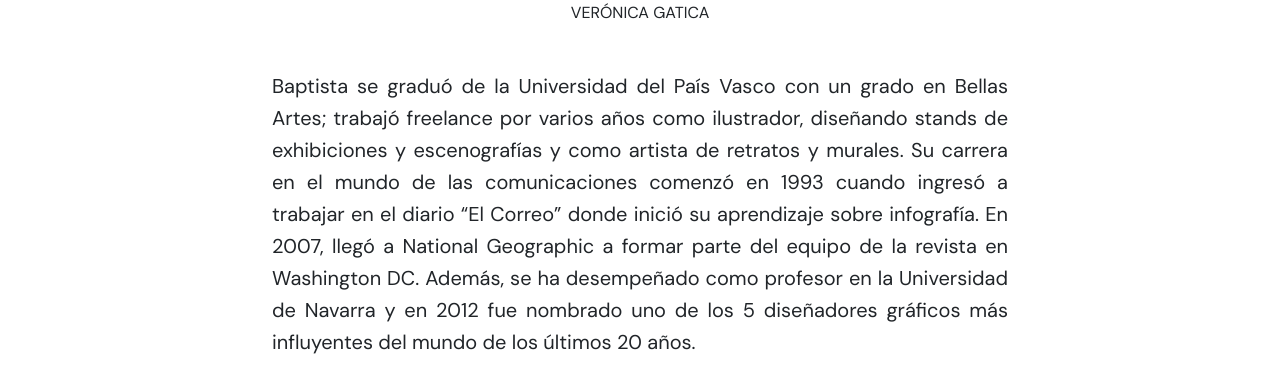
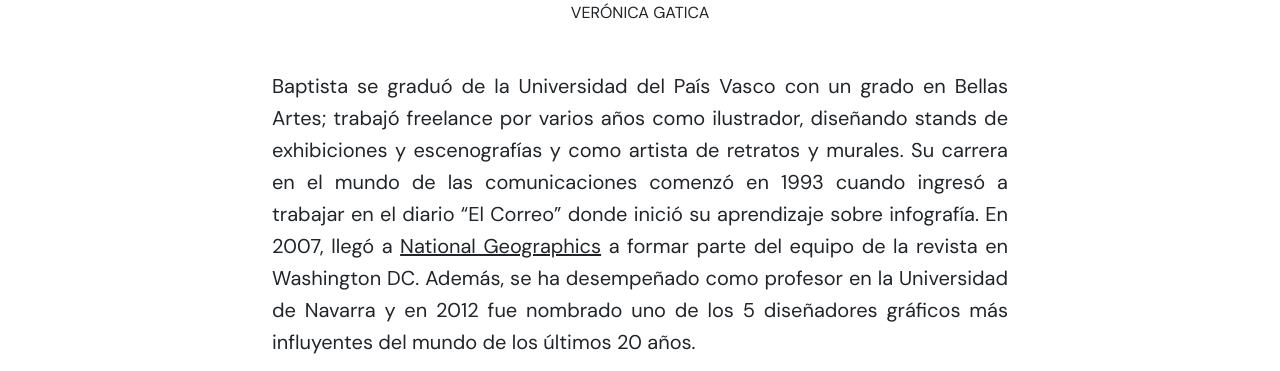
Before and after one commit to Verogatica/dno075-clase-2, a plain HTML site: page index.html in a window 1280 px wide. Shown: the part 157-528 px from the top of the page. Drawn offline with nearby package versions, Linux system fonts and the light colour scheme.

Commit message:
Update index.html

```diff
--- a/index.html
+++ b/index.html
@@ -27,7 +27,7 @@
 
                     <h2 class="fs-6 mb-5 text-center text-uppercase">Verónica Gatica</h2>
 
-                    <p class="lead">Baptista se graduó de la Universidad del País Vasco con un grado en Bellas Artes; trabajó freelance por varios años como ilustrador, diseñando stands de exhibiciones y escenografías y como artista de retratos y murales. Su carrera en el mundo de las comunicaciones comenzó en 1993 cuando ingresó a trabajar en el diario “El Correo” donde inició su aprendizaje sobre infografía. En 2007, llegó a National Geographic a formar parte del equipo de la revista en Washington DC. Además, se ha desempeñado como profesor en la Universidad de Navarra y en 2012 fue nombrado uno de los 5 diseñadores gráficos más influyentes del mundo de los últimos 20 años.</p>
+                    <p class="lead">Baptista se graduó de la Universidad del País Vasco con un grado en Bellas Artes; trabajó freelance por varios años como ilustrador, diseñando stands de exhibiciones y escenografías y como artista de retratos y murales. Su carrera en el mundo de las comunicaciones comenzó en 1993 cuando ingresó a trabajar en el diario “El Correo” donde inició su aprendizaje sobre infografía. En 2007, llegó a <a href="https://www.nationalgeographic.com.es/" class="link-dark">National Geographics</a> a formar parte del equipo de la revista en Washington DC. Además, se ha desempeñado como profesor en la Universidad de Navarra y en 2012 fue nombrado uno de los 5 diseñadores gráficos más influyentes del mundo de los últimos 20 años.</p>
 
                     <p>Ha recopilado cerca de 125 galardones a lo largo de su carrera, incluyendo el Peter Sullivan, conocido como el “Pulitzer” de los infografistas y una nominación al Emmy por su trabajo en el corto “Walking with Giants”.</p>
 
```
